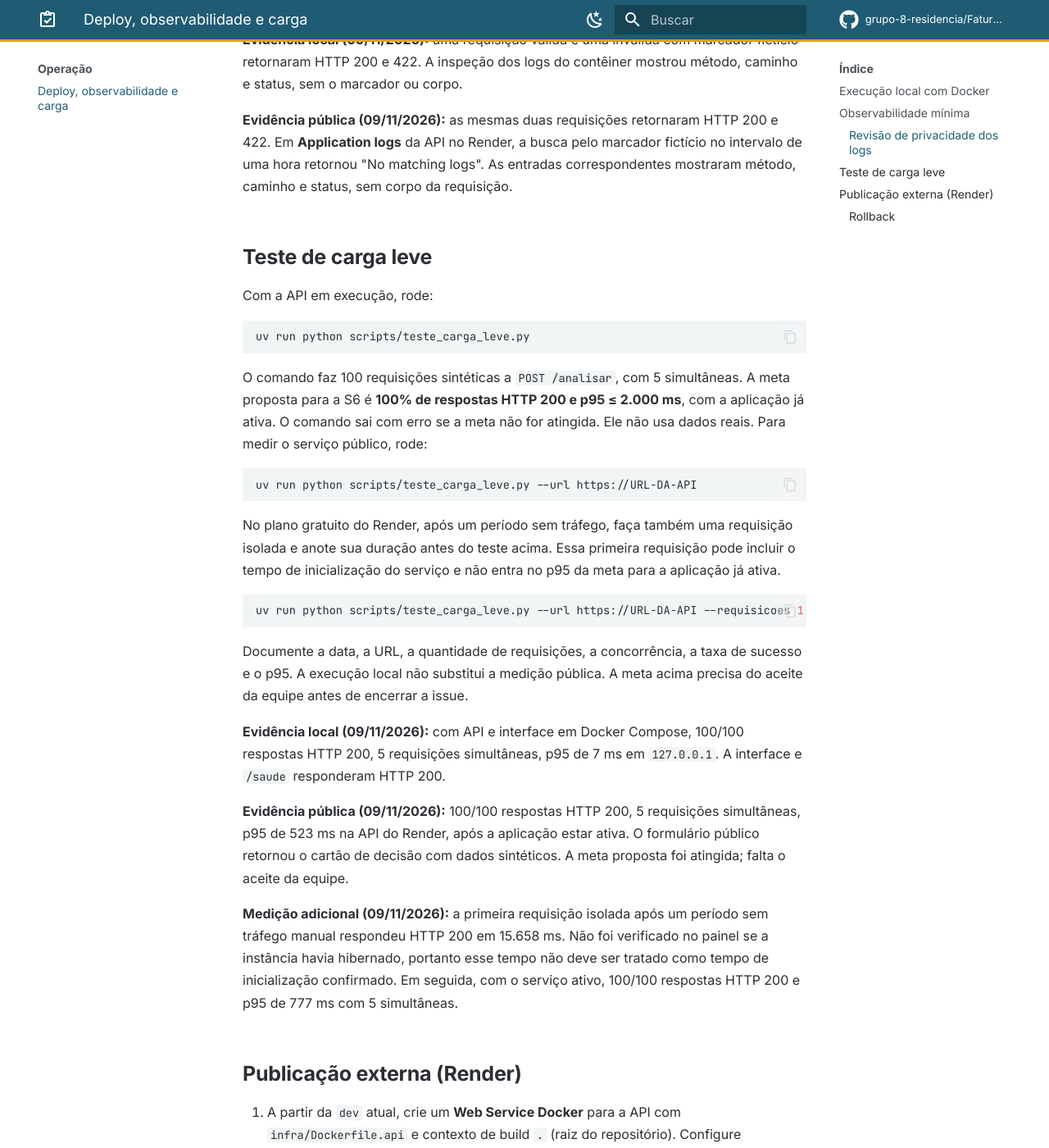
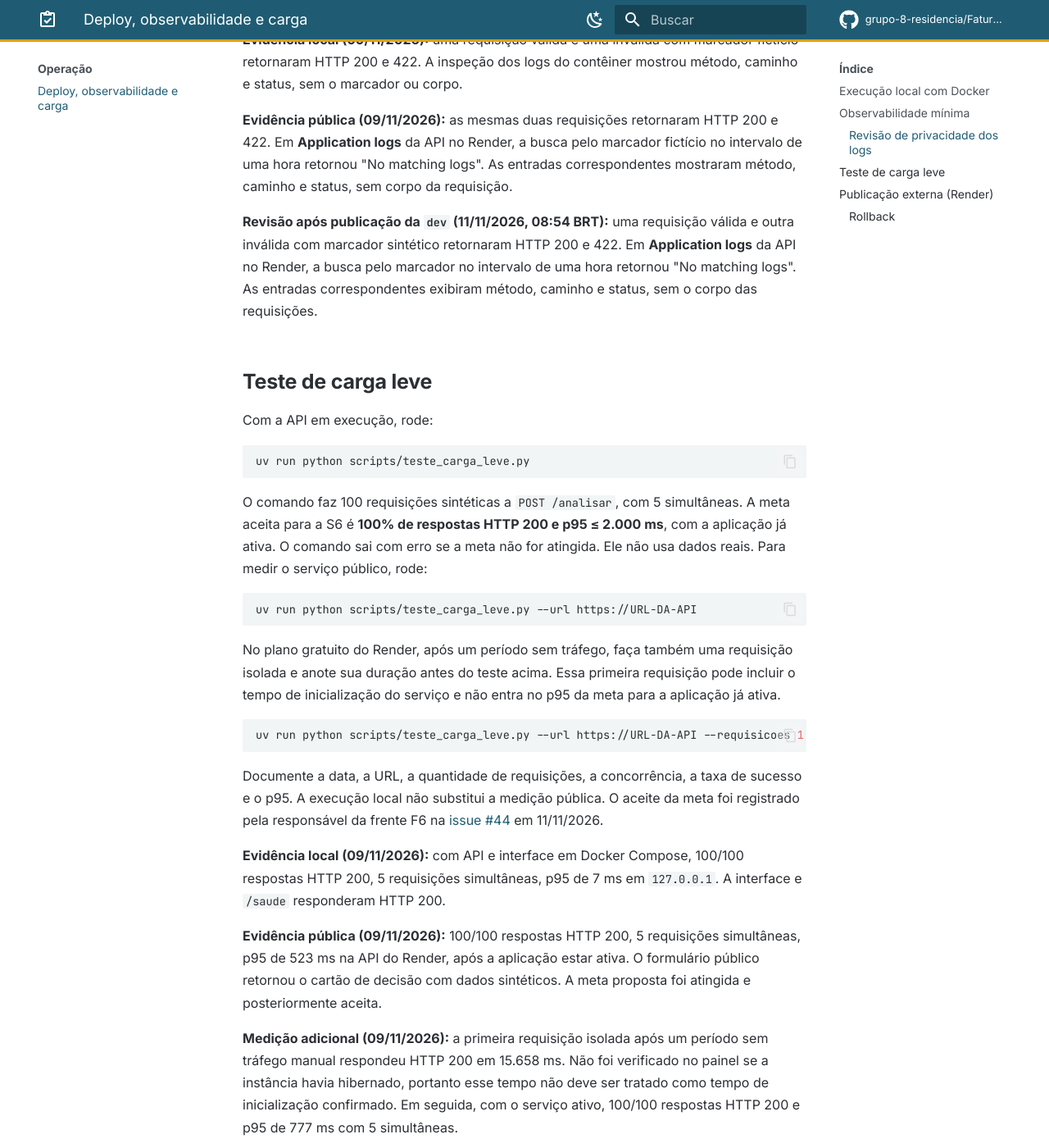
Before and after one commit to grupo-8-residencia/Fatura-Aberta, an MkDocs documentation site: the page built from docs/operacao/deploy-observabilidade-carga.md, in a window 1280 px wide and 1400 px high, scrolled down 887 px. Shown: the whole window at 82% size. Built offline with MkDocs 1.6.1 and Material for MkDocs 9.7.7, drawn with Linux system fonts in a browser that asks for light colours; plug-ins that fetch from the network failed and are left out; comment, search, counter and statistics services are not loaded; some of the changed text lies outside the part shown.

Commit message:
docs(ops): registra validação pública da dev para a issue 44 (#126)
* docs(ops): registra validação pública da dev na issue 44

* docs(planejamento): define meta de carga da issue 44

* docs(ops): registra aceite da meta da issue 44

---------

Co-authored-by: aluno1 <aluno1@PBIA01.local>

````diff
--- a/docs/operacao/deploy-observabilidade-carga.md
+++ b/docs/operacao/deploy-observabilidade-carga.md
@@ -35,6 +35,12 @@
 fictício no intervalo de uma hora retornou "No matching logs". As entradas
 correspondentes mostraram método, caminho e status, sem corpo da requisição.
 
+**Revisão após publicação da `dev` (11/11/2026, 08:54 BRT):** uma requisição
+válida e outra inválida com marcador sintético retornaram HTTP 200 e 422.
+Em **Application logs** da API no Render, a busca pelo marcador no intervalo
+de uma hora retornou "No matching logs". As entradas correspondentes exibiram
+método, caminho e status, sem o corpo das requisições.
+
 ## Teste de carga leve
 
 Com a API em execução, rode:
@@ -44,7 +50,7 @@
 ```
 
 O comando faz 100 requisições sintéticas a `POST /analisar`, com 5 simultâneas.
-A meta proposta para a S6 é **100% de respostas HTTP 200 e p95 ≤ 2.000 ms**,
+A meta aceita para a S6 é **100% de respostas HTTP 200 e p95 ≤ 2.000 ms**,
 com a aplicação já ativa. O comando sai com erro se a meta não for atingida.
 Ele não usa dados reais. Para medir o serviço público, rode:
 
@@ -62,8 +68,10 @@
 ```
 
 Documente a data, a URL, a quantidade de requisições, a concorrência, a taxa de
-sucesso e o p95. A execução local não substitui a medição pública. A meta acima
-precisa do aceite da equipe antes de encerrar a issue.
+sucesso e o p95. A execução local não substitui a medição pública. O aceite
+da meta foi registrado pela responsável da frente F6 na
+[issue #44](https://github.com/grupo-8-residencia/Fatura-Aberta/issues/44#issuecomment-6795360157)
+em 11/11/2026.
 
 **Evidência local (09/11/2026):** com API e interface em Docker Compose,
 100/100 respostas HTTP 200, 5 requisições simultâneas, p95 de 7 ms em
@@ -72,13 +80,19 @@
 **Evidência pública (09/11/2026):** 100/100 respostas HTTP 200, 5
 requisições simultâneas, p95 de 523 ms na API do Render, após a aplicação
 estar ativa. O formulário público retornou o cartão de decisão com dados
-sintéticos. A meta proposta foi atingida; falta o aceite da equipe.
+sintéticos. A meta proposta foi atingida e posteriormente aceita.
 
 **Medição adicional (09/11/2026):** a primeira requisição isolada após um
 período sem tráfego manual respondeu HTTP 200 em 15.658 ms. Não foi verificado
 no painel se a instância havia hibernado, portanto esse tempo não deve ser
 tratado como tempo de inicialização confirmado. Em seguida, com o serviço
 ativo, 100/100 respostas HTTP 200 e p95 de 777 ms com 5 simultâneas.
+
+**Validação da `dev` publicada (11/11/2026, 08:53 BRT):** na API pública,
+100/100 respostas HTTP 200, 5 requisições simultâneas e p95 de 578 ms,
+com a aplicação ativa. A interface e `GET /saude` responderam HTTP 200;
+o formulário com valores sintéticos exibiu o cartão de decisão. O preflight
+CORS autorizou a origem da interface e rejeitou uma origem não configurada.
 
 ## Publicação externa (Render)
 
@@ -107,9 +121,9 @@
 **URLs públicas:** [interface](https://fatura-aberta-web-s6.onrender.com/) e
 [API](https://fatura-aberta-api-s6.onrender.com/saude). Os dois serviços estão
 no plano gratuito e podem hibernar após inatividade, atrasando a primeira
-requisição. Foram publicados a partir da branch `feat/44-public-deploy`, com
-deploy automático desligado. Depois do merge do PR, altere a branch dos
-serviços para `dev`, faça o deploy dessa versão e repita as verificações.
+requisição. Em 11/11/2026, os dois serviços passaram a usar a branch `dev`,
+com deploy manual do commit `f9e4135`; ambos ficaram com status **Live** no
+Render. O deploy automático permanece desligado.
 
 ### Rollback
 
````
Also changed, not shown: 1 other file.
